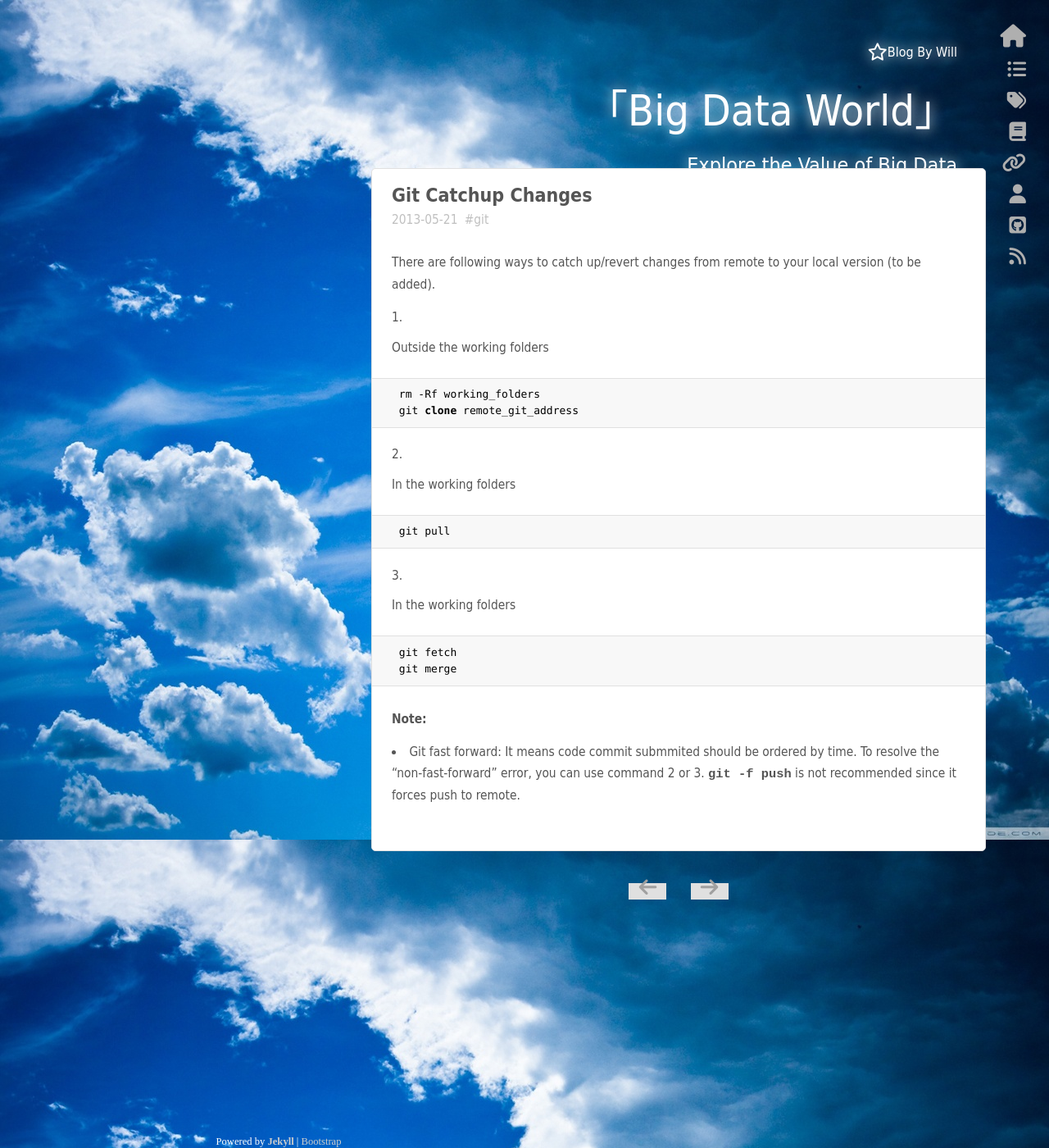
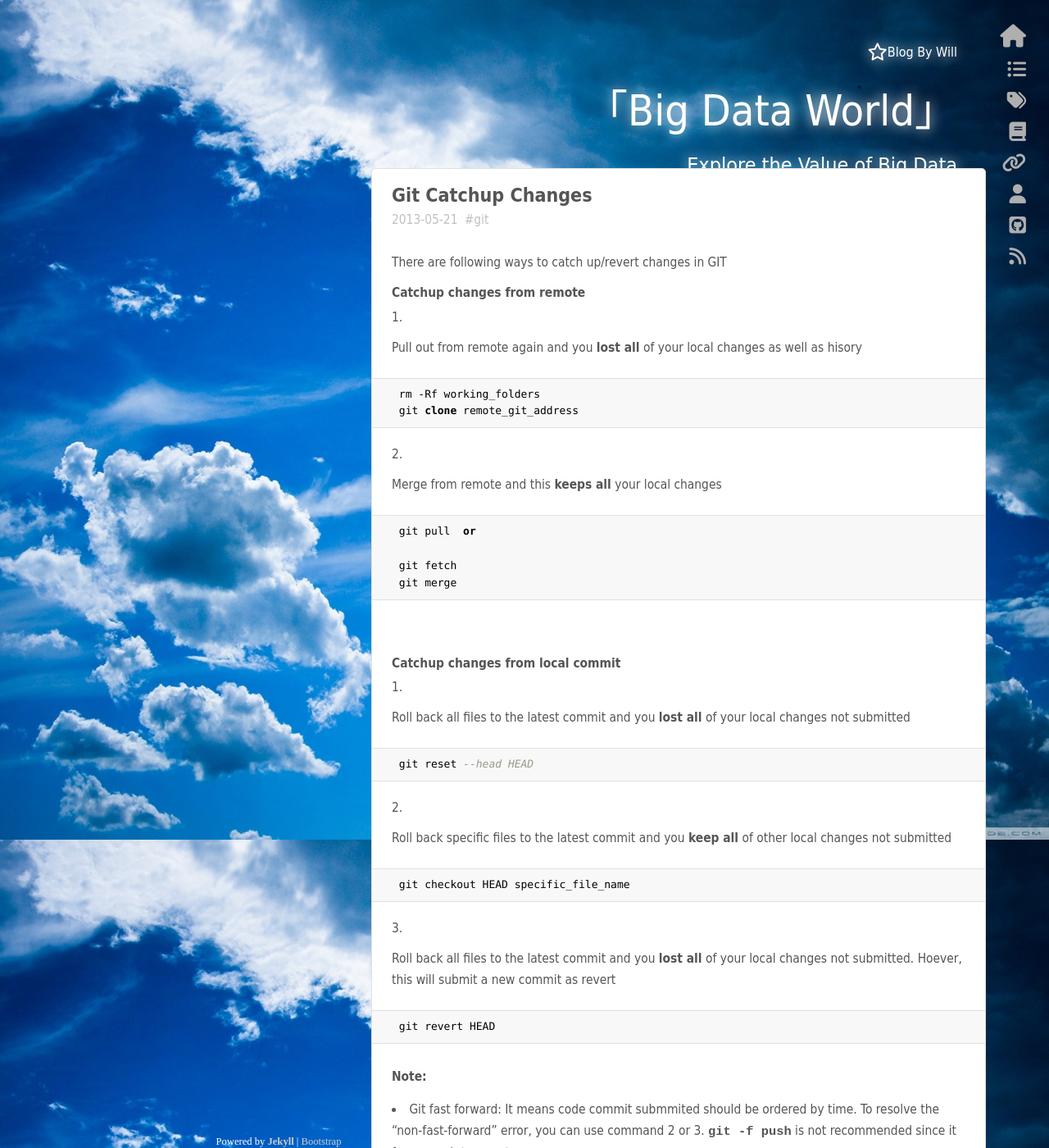
Before and after one commit to willddy/willddy.github.com, a Jekyll site: the page built from _posts/2013-05-21-GIT-Catchup-Changes.md, in a window 1280 px wide and 1400 px high. Shown: the whole window at 82% size. Built offline with Jekyll 4.4.1, drawn with Linux system fonts in a browser that asks for light colours; nearby versions of some CDN libraries; some web fonts are replaced; Markdown is read by kramdown in place of the engine named in the settings; comment, search, counter and statistics services are not loaded; a style sheet for code colours, icons or effects is not loaded.

Commit message:
edit a post

```diff
--- a/_posts/2013-05-21-GIT-Catchup-Changes.md
+++ b/_posts/2013-05-21-GIT-Catchup-Changes.md
@@ -4,21 +4,36 @@ title: Git Catchup Changes
 guid: urn:uuid:0ccb922f-1ea4-4916-ae5e-20130521
 tag: git
 ---
-There are following ways to catch up/revert changes from remote to your local version (to be added).
+There are following ways to catch up/revert changes in GIT
+#### Catchup changes from remote
 
-1. Outside the working folders
+1. Pull out from remote again and you __lost all__ of your local changes as well as hisory
 
         rm -Rf working_folders
         git clone remote_git_address
-1. In the working folders
+1. Merge from remote and this __keeps all__ your local changes
 
         git pull
-1. In the working folders
+or
 
         git fetch
         git merge
 
 
+<br>
+#### Catchup changes from local commit
+
+1. Roll back all files to the latest commit and you __lost all__ of your local changes not submitted
+
+        git reset --head HEAD
+1. Roll back specific files to the latest commit and you __keep all__ of other local changes not submitted
+
+        git checkout HEAD specific_file_name
+1. Roll back all files to the latest commit and you __lost all__ of your local changes not submitted. Hoever, this will submit a new commit as revert
+
+        git revert HEAD
+
+
 __Note:__
 
 * Git fast forward: It means code commit submmited should be ordered by time. To resolve the "non-fast-forward" error, you can use command 2 or 3. __`git -f push`__ is not recommended since it forces push to remote.
```
